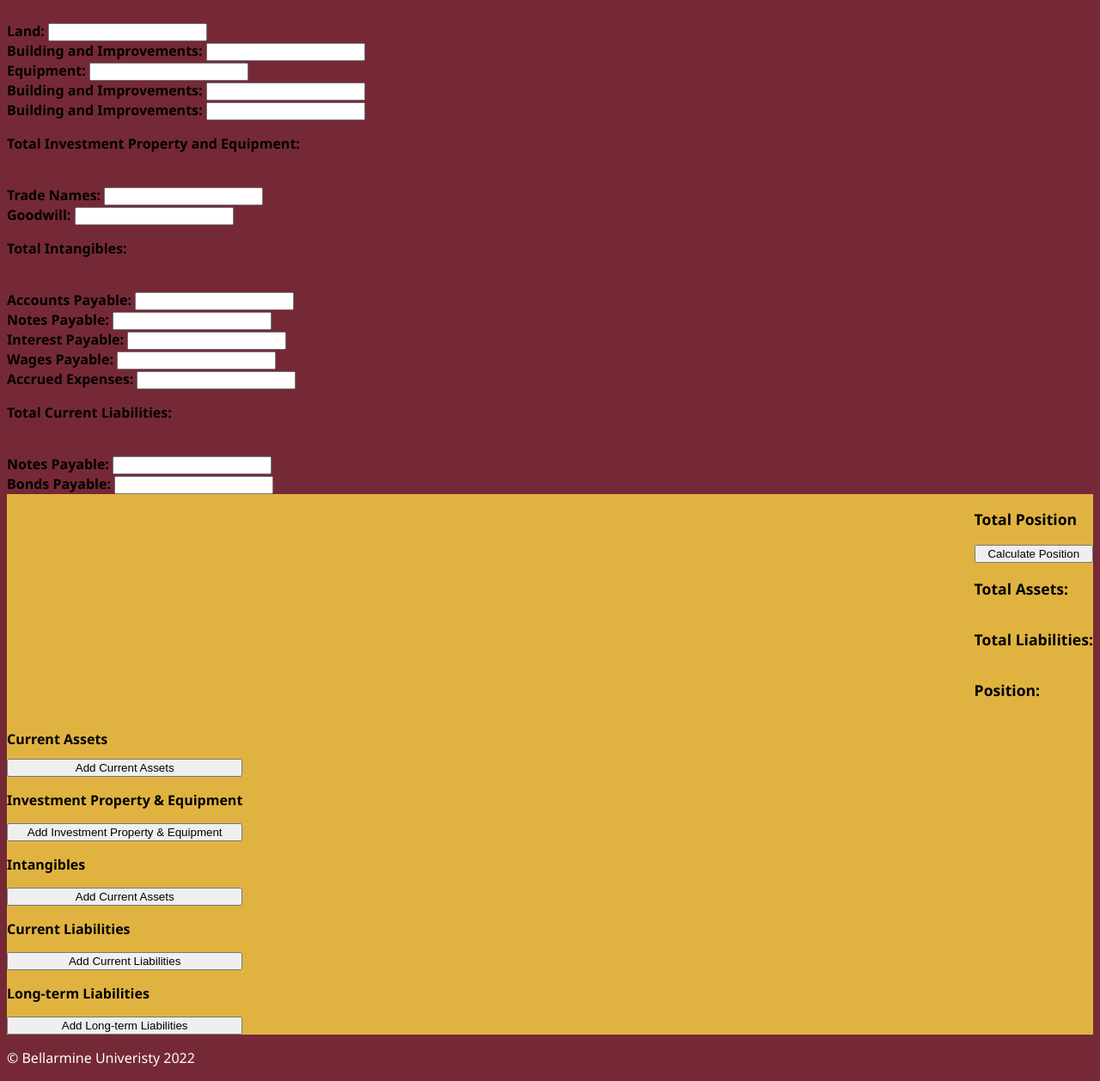
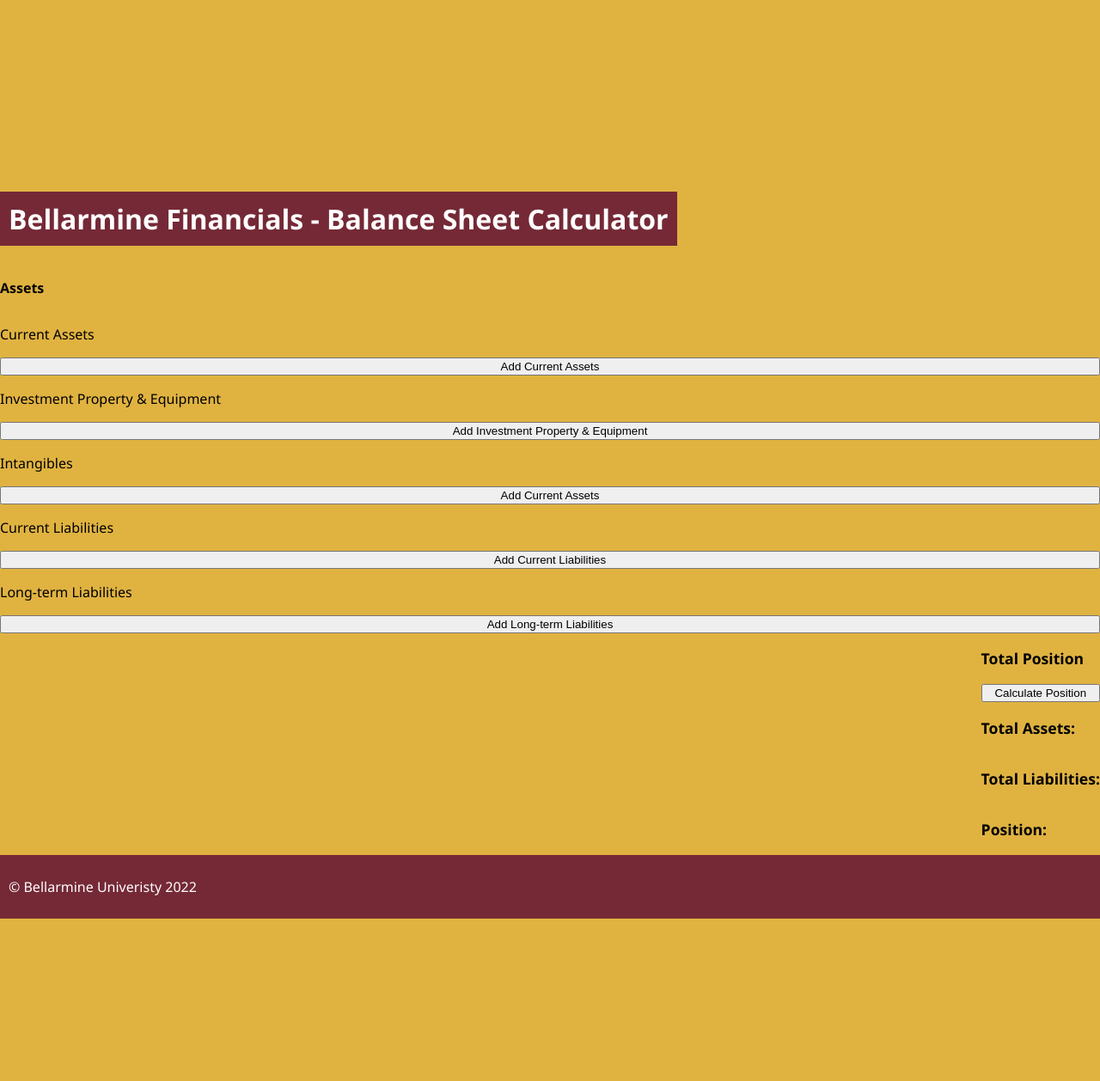
Before and after one commit to a-winders/CS311_Project6_ATW, a plain HTML site: page index.html in a window 1280 px wide. Shown: the part 298-1556 px from the top of the page at 86% size. After the commit the page ends 1367 px from the top, so only its background shows below. Drawn offline with Linux system fonts and the light colour scheme.

Commit message:
created new website template in .html & .css

```diff
--- a/css/properties.css
+++ b/css/properties.css
@@ -1,19 +1,33 @@
 body{
     font-family:'Segoe UI', Tahoma, Geneva, Verdana, sans-serif;
-    text-align:left;
+    display: grid;
+    margin: 0;
+    padding: 0;
+    background-color: #E0B341;
+}
+
+h1{
+    display: flexbox;
+    height:
+    flex-direction: row;
+    color: white;
+    padding: 10px;
     background-color: #752936;
 }
 
-h1{
-    color: white;
+.container{
+    display: grid;
+    justify-items: left;
+    margin-top: 500px;
 }
 
 #assets {
-    display: flex;
-    flex-direction: row;
+    display: grid;
+    grid-template-columns: ;
     justify-content: left;
     font-size: 125%;
-    padding-bottom: 2px;
+    padding-left: 10px;
+    padding-bottom: auto;
     margin-left: 2px;
     color: white;
     background-color: black;
@@ -21,25 +35,22 @@
 
 #nav {
     display: grid;
-    height: auto;
     grid-template-rows: 50px;
     font-weight: bold;
-    grid-auto-rows: auto;
     justify-content: left;
-    background-color: #E0B341;
 }
 
 #totals {
     display: grid;
-    flex-direction: column;
+    flex-direction: row;
     justify-content: right;
     font-size: 110%;
     font-weight: bold;
-    background-color: #E0B341;
 }
 
 #footer {
     display: flexbox;
+    padding: 10px;
     flex-direction: row;
     justify-content: left;
     color: white;
--- /dev/null
+++ b/css/test.css
@@ -0,0 +1,86 @@
+/* RESET */
+* {
+    box-sizing: border-box;
+    padding: 0;
+    margin: 0;
+}
+/* COLORS and FONTS */
+body {
+    color: white;
+    text-align: center;
+    font-size: 16px;
+    line-height: 3;
+}
+header {
+    background: #752936;
+    text-align: left;
+    font-weight: bold;
+    padding-left: 5px;
+}
+
+h1{
+    background: black;
+    color: white;
+    padding-left: 10px;
+    padding-bottom: 0px;
+    text-align: left;
+    font-size: 16px;
+}
+
+h2{
+    background: black;
+    color: white;
+    text-align: center;
+    padding-left: 100px;
+    font-size: 16px;
+}
+
+main {
+    background: darkslateblue;
+}
+footer {
+    background: #752936;
+    padding-top: auto;
+    padding-left: 5px;
+    text-align: left;
+}
+.left-sidebar {
+    color: black;
+    font-weight: bold;
+    padding: 10px;
+    text-align: left;
+    background: #E0B341;
+}
+.right-sidebar {
+    color: black;
+    font-weight: bold;
+    padding: 10px;
+    text-align: left;
+    background: #E0B341;
+}
+
+.container,
+.content {
+    display: flex;
+    flex-direction: column;
+}
+
+@media all and (min-width: 768px) {
+    .content {
+        flex-direction: row;
+        flex-wrap: wrap;
+    }
+    main {
+        flex: 2;
+        order: 2;
+        min-height: 80vh;
+    }
+    .left-sidebar {
+        order: 1;
+        flex: 1;
+    }
+    .right-sidebar {
+        flex: 1;
+        order: 3;
+    }
+}
--- a/index.html
+++ b/index.html
@@ -8,18 +8,21 @@
         <link rel="stylesheet" href="css/properties.css" />
     </head>
 
+<div class="container">
     <!-- Page header -->
-    <h1> Bellarmine Financials - Balance Sheet Calculator > </h1>
+    <h1> Bellarmine Financials - Balance Sheet Calculator </h1>
 
+
+    <body>
     <!-- Sub-heading -->
-    <div id="assets">
+    <!-- <div id="assets"> -->
     <p> <strong> Assets</strong></p>
     </div> <!-- end -->
-
+</body>
 
     <!-- Current Assets - Input Boxes -->
-    <div id="container">
-    <div id="assetInput">
+
+    <!-- <div id="assetInput">
         <label for="cash"><strong>Cash: </strong></label>
         <input id="cash" name="cash" control-id="ControlID-1"> <br />
 
@@ -33,16 +36,16 @@
         <input id="tempInvestments" name="tempInvestments_Assets" control-id="ControlID-4"> <br />
 
         <p> <strong> Total Current Assets: </strong></p>
-    </div> <!-- end -->
+    </div> end
 
     <!-- Investment Property & Equipment - Input Boxes -->
-    <div id="investmentInput">
+    <!-- <div id="investmentInput"> -->
 
         <!-- Used to separate my sections of boxes -->
-        <br />
+        <!-- <br />  -->
 
         <!-- Calculation boxes -->
-        <label for="land"><strong>Land: </strong></label>
+        <!-- <label for="land"><strong>Land: </strong></label>
         <input id="land" name="land" control-id="ControlID-5"> <br />
 
         <label for="building"><strong>Building and Improvements: </strong></label>
@@ -57,34 +60,34 @@
         <label for="building"><strong>Building and Improvements: </strong></label>
         <input id="building" name="building" control-id="ControlID-9"> <br />
 
-        <p> <strong> Total Investment Property and Equipment: </strong></p>
-    </div> <!-- end -->
+        <p> <strong> Total Investment Property and Equipment: </strong></p> -->
+    <!-- </div> end -->
 
     <!-- Intangibles - Input Boxes -->
-    <div id="intangiblesInput">
+    <!-- <div id="intangiblesInput"> -->
 
          <!-- Used to separate my sections of boxes -->
-         <br />
+         <!-- <br /> -->
 
            <!-- Calculation boxes -->
-        <label for="tradeNames"><strong>Trade Names: </strong></label>
+        <!-- <label for="tradeNames"><strong>Trade Names: </strong></label>
         <input id="tradeNames" name="tradeNames" control-id="ControlID-10"> <br />
 
         <label for="goodWill"><strong>Goodwill: </strong></label>
         <input id="goodWill" name="goodWill" control-id="ControlID-11"> <br />
 
-        <p> <strong> Total Intangibles: </strong></p>
-    </div> <!-- end -->
+        <p> <strong> Total Intangibles: </strong></p> -->
+    <!-- </div> end -->
 
 
     <!-- Current Liabilities - Input Boxes -->
-    <div id="currentLiabilitiesInput">
+    <!-- <div id="currentLiabilitiesInput"> -->
 
          <!-- Used to separate my sections of boxes -->
-         <br />
+         <!-- <br /> -->
 
            <!-- Calculation boxes -->
-        <label for="accountsPayables"><strong>Accounts Payable: </strong></label>
+        <!-- <label for="accountsPayables"><strong>Accounts Payable: </strong></label>
         <input id="accountsPayables" name="accountsPayables" control-id="ControlID-12"> <br />
 
         <label for="notesPayable"><strong>Notes Payable: </strong></label>
@@ -99,42 +102,28 @@
         <label for="accruedExpenses"><strong>Accrued Expenses: </strong></label>
         <input id="accruedExpenses" name="accruedExpenses" control-id="ControlID-16"> <br />
 
-        <p> <strong> Total Current Liabilities: </strong></p>
+        <p> <strong> Total Current Liabilities: </strong></p> -->
 
-    </div> <!-- end -->
+    <!-- </div> end -->
 
     <!-- Long-Term Liabilities - Input Boxes -->
-    <div id="longTermLiabilitiesInput">
+    <!-- <div id="longTermLiabilitiesInput"> -->
 
         <!-- Used to separate my sections of boxes -->
-        <br />
+        <!-- <br /> -->
 
         <!-- Calculation boxes -->
-        <label for="notesPayable"><strong>Notes Payable: </strong></label>
+        <!-- <label for="notesPayable"><strong>Notes Payable: </strong></label>
         <input id="notesPayable" name="notesPayable" control-id="ControlID-17"> <br />
 
         <label for="bondsPayable"><strong>Bonds Payable: </strong></label>
-        <input id="bondsPayable" name="bondsPayable" control-id="ControlID-18"> <br />
-    </div> <!-- end -->
+        <input id="bondsPayable" name="bondsPayable" control-id="ControlID-18"> <br /> -->
+    <!-- </div> end -->
 
 
         </div> <!-- End container div -->
 
-
-
-    <!-- Calculated totals -->
-    <div id="totals">
-    <p> <strong> Total Position</strong> </p>
-    <button id="calculatePosition" class="calculate"> Calculate Position</button>
-    <p> Total Assets:  </p>
-    <p> Total Liabilities:  </p>
-    <p> Position:  </p>
-    </div> <!-- end -->
-
-
-
     <!-- Buttons -->
-    <div id="nav">
         <p> Current Assets </p>
         <button id="currentAssets" class="addButton"> Add Current Assets</button>
         <p> Investment Property & Equipment </p>
@@ -148,9 +137,21 @@
 
     </div> <!-- end -->
 
+
+    <!-- Calculated totals -->
+    <div id="totals">
+        <p> <strong> Total Position</strong> </p>
+        <button id="calculatePosition" class="calculate"> Calculate Position</button>
+        <p> Total Assets:  </p>
+        <p> Total Liabilities:  </p>
+        <p> Position:  </p>
+        </div> <!-- end -->
+
     <!-- Footer -->
     <div id="footer">
     <footer>
         <p>&copy Bellarmine Univeristy 2022</p>
     </footer>
-    </div> <!-- end -->
+    </div> <!-- end div footer -->
+
+</div> <!-- end div container-->
```
Also changed, not shown: test.html (added, +61 -0 lines).
